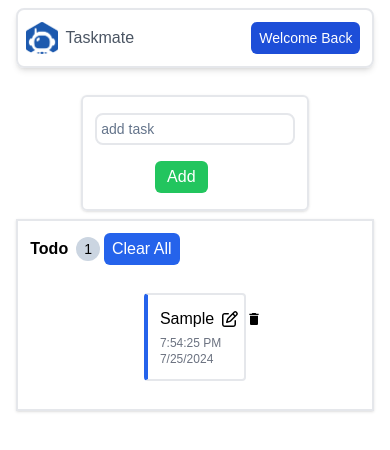
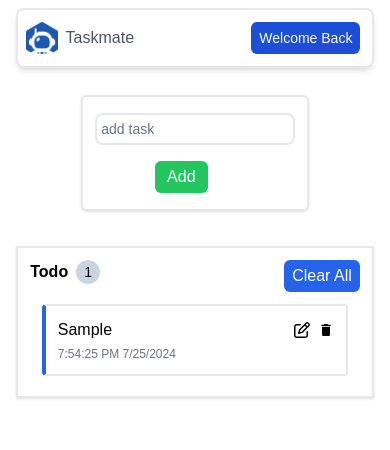
Before and after one commit to Ankit-Kum-ar/TaskMate, a React (Create React App) app: page / in a window 390 px wide. Both pictures are taken after typing "Sample" into the empty fields and a click on the button "Add". Shown: the top 450 px of the page. Built offline with nearby package versions, Linux system fonts and the light colour scheme; the HTML template or start-up script is replaced by a standard one.

Commit message:
Responsiveness Done

```diff
--- a/src/components/ShowTask.jsx
+++ b/src/components/ShowTask.jsx
@@ -5,13 +5,13 @@ const ShowTask = ({taskList, setTaskList, task, setTask}) => {
         setTaskList([]);
     }
   return (
-    <div className='border-2 shadow w-11/12 left-0 mx-auto mt-[2%] p-3'>
+    <div className='border-2 shadow w-11/12 left-0 mx-auto md:mt-[2%] mt-[9%] p-3'>
         <p className='font-semibold mb-3'>
             Todo
             <span className='ml-2 rounded-full font-normal bg-slate-300 px-2 py-1 text-sm'>
                 {taskList.length}
             </span>
-            <button className='bg-blue-600 ml-1 text-white px-2 py-1 font-medium rounded-md hover:bg-blue-800' onClick={handleClearAll}>
+            <button className='bg-blue-600 md:ml-1 text-white px-2 py-1 font-medium rounded-md hover:bg-blue-800 md:float-none float-right' onClick={handleClearAll}>
                 Clear All
             </button>
         </p>
--- a/src/components/TaskBox.jsx
+++ b/src/components/TaskBox.jsx
@@ -13,7 +13,7 @@ const TaskBox = ({text, timeInfo, taskList, setTaskList, id, task, setTask}) =>
         setTask(selectedTask);
     }
   return (
-        <div className='border-2 border-l-4 border-l-blue-600 rounded p-3 w-[31%] mx-2 my-4 hover:bg-slate-100'>
+        <div className='border-2 border-l-4 border-l-blue-600 rounded p-3 md:w-[31%] w-[93%] mx-2 md:my-4 my-2 hover:bg-slate-100'>
             <div className='flex mb-1'>
                 <p className='mr-auto font-sans'>{text}</p>
                 <button className='mx-2' onClick={() => handleEdit(id)}><FaRegPenToSquare /></button>
```
